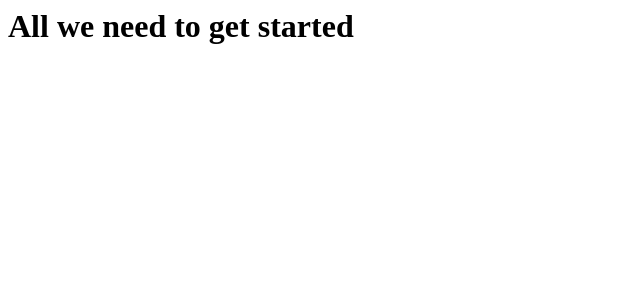
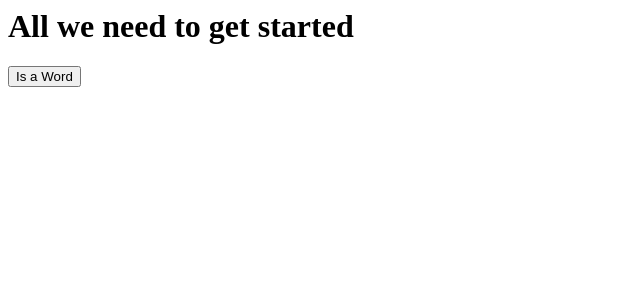
Before and after one commit to kjmahoney/Can-I-Get, a React (Vite) app: page / in a window 1280 px wide. Shown: the top 300 px of the page, without its empty margins (0-640 px from the left). Built offline with nearby package versions, Linux system fonts and the light colour scheme; no server answers.

Commit message:
add random word button

```diff
--- a/src/App.js
+++ b/src/App.js
@@ -11,9 +11,10 @@ class App extends React.Component {
     this.state = {
       word: ""
     }
+    this.handleGetClick = this.handleGetClick.bind(this);
   }
 
-  componentDidMount() {
+  handleGetClick() {
     getWord().then((res) => {
       this.setState({
         word: res
@@ -25,6 +26,9 @@ class App extends React.Component {
     return(
       <div>
         <h1>All we need to get started</h1>
+        <button onClick={this.handleGetClick}>
+          Is a Word
+        </button>
         <Word word={this.state.word}></Word>
       </div>
     )
```
